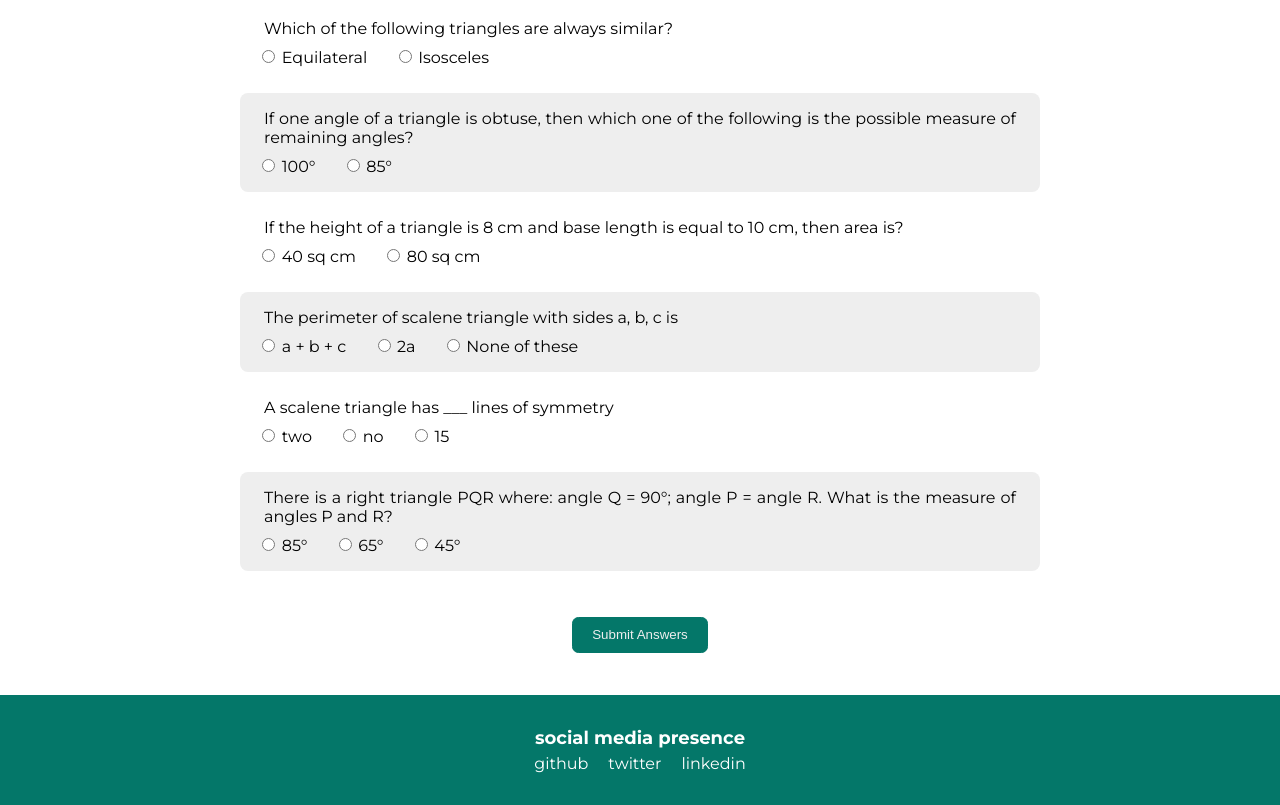
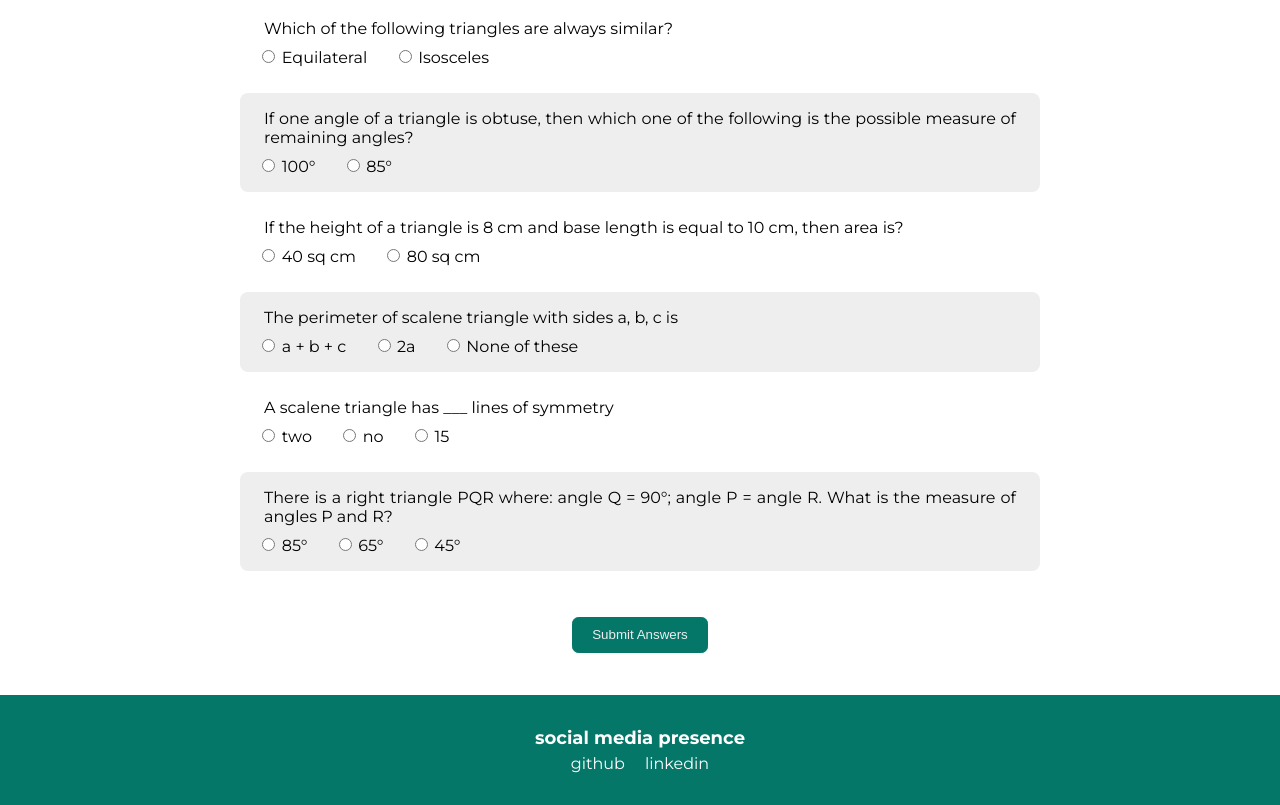
Before and after one commit to pushpendra-sharma/learn-triangles, a plain HTML site: page index.html in a window 1280 px wide. Shown: the part 585-1390 px from the top of the page. Drawn offline with Linux system fonts and the light colour scheme.

Commit message:
fix: removed social link

```diff
--- a/index.html
+++ b/index.html
@@ -138,9 +138,6 @@
           <a class="link" href="https://github.com/Pushpendra-Sharma">github </a>
         </li>
         <li class="list-item-inline">
-          <a class="link" href="https://twitter.com/100Pushpendra">twitter </a>
-        </li>
-        <li class="list-item-inline">
           <a class="link" href="https://www.linkedin.com/in/ietl-pushpendra-sharma/">linkedin </a>
         </li>
       </ul>
```
Also changed, not shown: pages/calculate-area.html (+0 -3 lines), pages/calculate-hypotenuse.html (+0 -3 lines), pages/is-triangle.html (+0 -3 lines).
